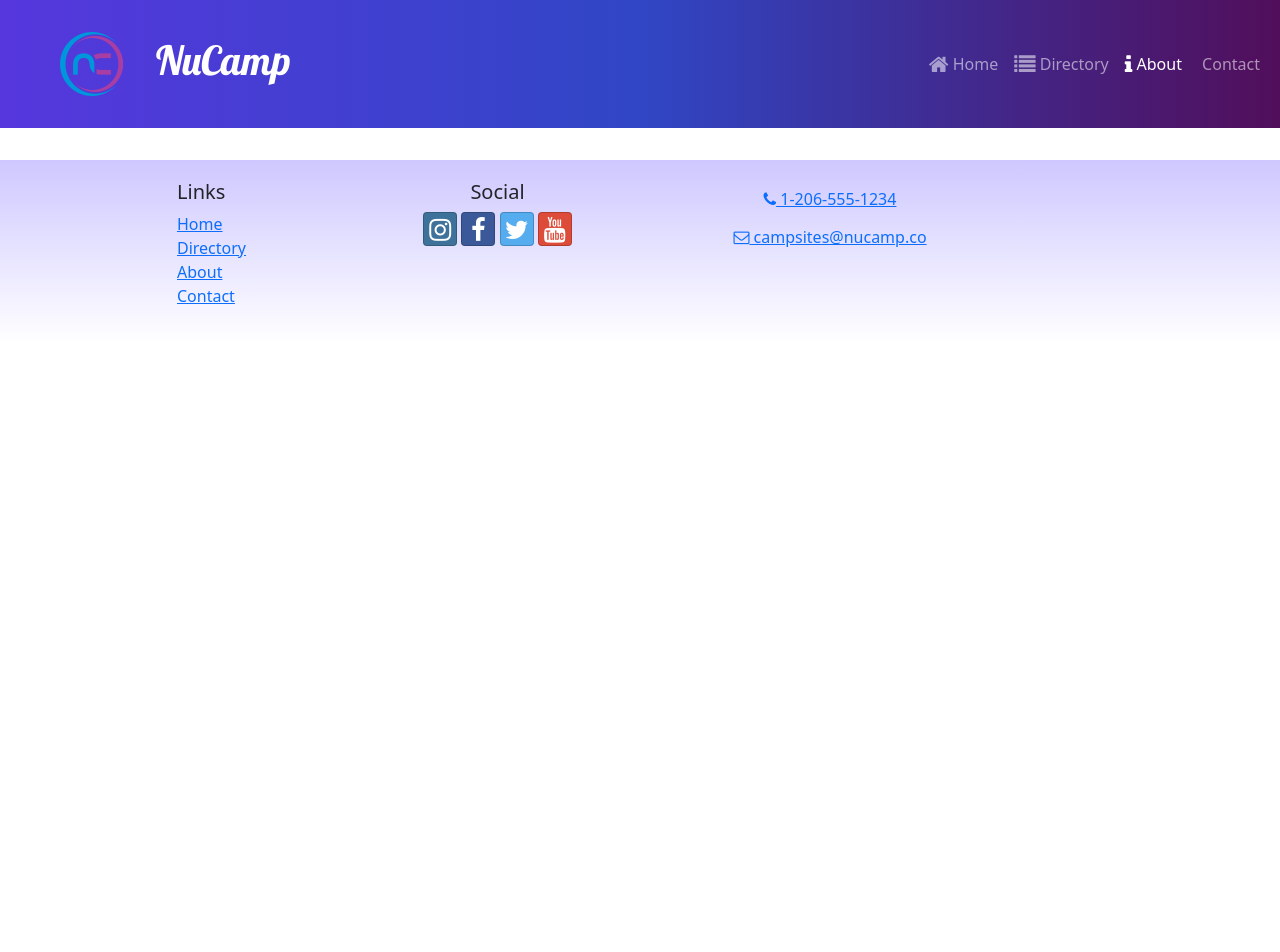
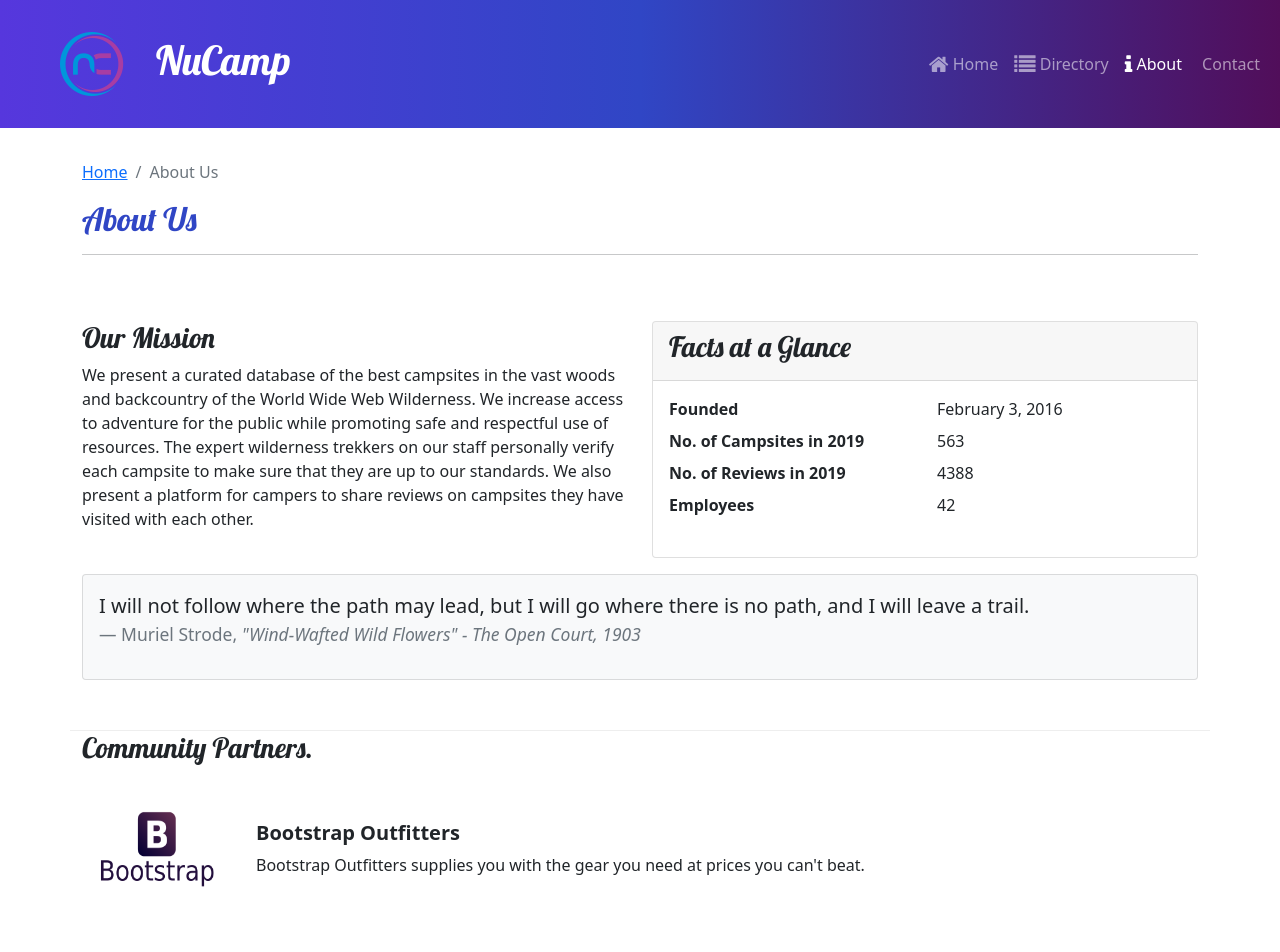
Before and after one commit to leahkatherine/react-nucamp, a React (Create React App) app: page /about in a window 1280 px wide. Shown: the top 952 px of the page. Before the commit the page ends 800 px from the top, so only its background shows below. Built offline with nearby package versions, Linux system fonts and the light colour scheme.

Commit message:
partners List added

```diff
--- a/src/App.js
+++ b/src/App.js
@@ -8,6 +8,7 @@ import Header from './components/Header';
 import Footer from './components/Footer';
 import CampsitesDirectoryPage from './pages/CampsitesDirectoryPage';
 import CampsiteDetailPage from './pages/CampsiteDetailPage';
+import AboutPage from './pages/AboutPage';
 import './App.css';
 
 function App() {
@@ -18,6 +19,7 @@ function App() {
                 <Route path='/'  element={<HomePage/>} />
                 <Route path='contact' element={<ContactPage/>}/>
                 <Route path='directory' element={<CampsitesDirectoryPage/>}/>
+                <Route path='about' element={<AboutPage/>}/>
                 <Route
                     path='directory/:campsiteId'
                     element={<CampsiteDetailPage/>}
--- /dev/null
+++ b/src/components/SubHeader.js
@@ -0,0 +1,26 @@
+import {Col, Row, Breadcrumb, BreadcrumbItem } from 'reactstrap';
+import { Link } from 'react-router-dom';
+
+const SubHeader = ({ current, detail}) => {
+    return (
+        <Row>
+            <Col>
+                <Breadcrumb>
+                    <BreadcrumbItem>
+                        <Link to='/'>Home</Link>
+                    </BreadcrumbItem>
+                    {detail && (
+                        <BreadcrumbItem>
+                            <Link to='/directory'>Directory</Link>
+                        </BreadcrumbItem>
+                    )}
+                    <BreadcrumbItem active>{current}</BreadcrumbItem>
+                </Breadcrumb>
+                <h2>{current}</h2>
+                <hr/>
+            </Col>
+        </Row>
+    );
+};
+
+export default SubHeader;
--- a/src/features/display/DisplayList.js
+++ b/src/features/display/DisplayList.js
@@ -2,9 +2,10 @@ import { Col, Row } from 'reactstrap';
 import DisplayCard from './DisplayCard';
 import { selectFeaturedCampsite } from '../campsites/campsitesSlice';
 import { selectFeaturedPromotion } from '../promotions/promotionsSlice';
+import { selectFeaturedPartner } from '../partners/partnersSlice';
 
 const DisplayList = () => {
-    const items = [selectFeaturedCampsite(), selectFeaturedPromotion()];
+    const items = [selectFeaturedCampsite(), selectFeaturedPromotion(), selectFeaturedPartner()];
 
     return(
         <Row>
--- /dev/null
+++ b/src/features/partners/Partner.js
@@ -0,0 +1,19 @@
+
+
+const Partner = ({partner}) => {
+    const {image, name, description} = partner;
+    if (partner) {
+        return (
+            <>
+            <img src={image} alt={name} style={{width:'150px'}}/>
+            <div className='m-4'>
+            <h5 className='fw-bold'>{name}</h5>
+            {description}
+            </div>
+            </>
+        )
+    }
+    return null;
+}
+
+export default Partner;
--- /dev/null
+++ b/src/features/partners/PartnersList.js
@@ -0,0 +1,22 @@
+import { Col } from 'reactstrap';
+import  Partner  from '../partners/Partner';
+import { selectAllPartners } from '../partners/partnersSlice';
+
+
+const PartnersList = () => {
+const partners = selectAllPartners();
+
+    return (
+      <Col className="mt-4">
+        {partners.map((partner) => {
+            return (
+                <div className='d-flex mb-5' key={partner.id}>
+                    <Partner partner={partner}/>
+                </div>
+            )
+        } ) }
+      </Col>
+    );
+  };
+
+export default PartnersList;
--- /dev/null
+++ b/src/features/partners/partnersSlice.js
@@ -0,0 +1,9 @@
+import { PARTNERS } from '../../app/shared/PARTNERS';
+
+export const selectAllPartners = () => {
+    return PARTNERS;
+}
+
+export const selectFeaturedPartner = () => {
+    return PARTNERS.find(partner => partner.featured === true);
+}
--- /dev/null
+++ b/src/pages/AboutPage.js
@@ -0,0 +1,73 @@
+import { Col, Row, Container, Card, CardBody, CardHeader} from 'reactstrap';
+import SubHeader from '../components/SubHeader';
+import PartnersList from '../features/partners/PartnersList';
+
+
+const AboutPage = () => {
+    return (
+        <Container>
+            <SubHeader current='About Us'>
+            </SubHeader>
+            <Row className='row-content'>
+                <Col sm='6'>
+                    <h3>Our Mission</h3>
+                        <p>
+                        We present a curated database of the best campsites in the
+                        vast woods and backcountry of the World Wide Web Wilderness.
+                        We increase access to adventure for the public while
+                        promoting safe and respectful use of resources. The expert
+                        wilderness trekkers on our staff personally verify each
+                        campsite to make sure that they are up to our standards. We
+                        also present a platform for campers to share reviews on
+                        campsites they have visited with each other.
+                        </p>
+                </Col>
+                <Col sm='6'>
+                    <Card>
+                        <CardHeader className='bg-primary-white'>
+                            <h3>Facts at a Glance</h3>
+                        </CardHeader>
+                        <CardBody>
+                            <dl className='row'>
+                                <dt className='col-6'>Founded</dt>
+                                <dd className='col-6'>February 3, 2016</dd>
+                                <dt className='col-6'>No. of Campsites in 2019</dt>
+                                <dd className='col-6'>563</dd>
+                                <dt className='col-6'>No. of Reviews in 2019</dt>
+                                <dd className='col-6'>4388</dd>
+                                <dt className='col-6'>Employees</dt>
+                                <dd className='col-6'>42</dd>
+                            </dl>
+                        </CardBody>
+                    </Card>
+                </Col>
+                <Col>
+                    <Card className='bg-light mt-3'>
+                        <CardBody>
+                            <blockquote className='blockquote' >
+                                <p>I will not follow where the path may lead, but I
+                                    will go where there is no path, and I will leave
+                                    a trail.
+                                </p>
+                                <footer className='blockquote-footer'>
+                                    Muriel Strode,{' '}
+                                    <cite title='Source Title'>
+                                        "Wind-Wafted Wild Flowers" - The Open Court,
+                                        1903
+                                    </cite>
+                                </footer>
+                            </blockquote>
+                        </CardBody>
+                    </Card>
+                </Col>
+            </Row>
+            <Row>
+                <Col xs='12'>
+                    <h3>Community Partners.</h3>
+                </Col>
+                <PartnersList/>
+            </Row>
+        </Container>
+    );
+};
+export default AboutPage;
--- a/src/pages/CampsiteDetailPage.js
+++ b/src/pages/CampsiteDetailPage.js
@@ -3,6 +3,7 @@ import { useParams } from 'react-router-dom';
 import { selectCampsiteById } from '../features/campsites/campsitesSlice';
 import CampsiteDetail from '../features/campsites/CampsiteDetail';
 import CommentsList from '../features/comments/CommentsList';
+import SubHeader from '../components/SubHeader';
 
 const CampsiteDetailPage = () => {
     const { campsiteId } = useParams();
@@ -10,6 +11,7 @@ const CampsiteDetailPage = () => {
 
     return (
         <Container>
+            <SubHeader current={campsite.name} detail ={true}/>
             <Row>
                 <CampsiteDetail campsite ={campsite}/>
                 <CommentsList campsiteId={campsiteId}/>
--- a/src/pages/CampsitesDirectoryPage.js
+++ b/src/pages/CampsitesDirectoryPage.js
@@ -1,10 +1,12 @@
 import { Container} from 'reactstrap';
 import CampsitesList from '../features/campsites/CampsitesList';
+import SubHeader from '../components/SubHeader';
 
 
 const CampsitesDirectoryPage = () => {
     return (
         <Container>
+            <SubHeader current = 'Directory' />
             <CampsitesList  />
         </Container>
     );
--- a/src/pages/HomePage.js
+++ b/src/pages/HomePage.js
@@ -1,9 +1,11 @@
 import { Container } from 'reactstrap';
 import DisplayList from '../features/display/DisplayList';
+import SubHeader from '../components/SubHeader';
 
 const HomePage = () => {
     return (
         <Container>
+            <SubHeader current='Home'/>
             <DisplayList/>
         </Container>
     );
```
Also changed, not shown: src/features/campsites/CampsitesList.js (line endings or trailing spaces).
